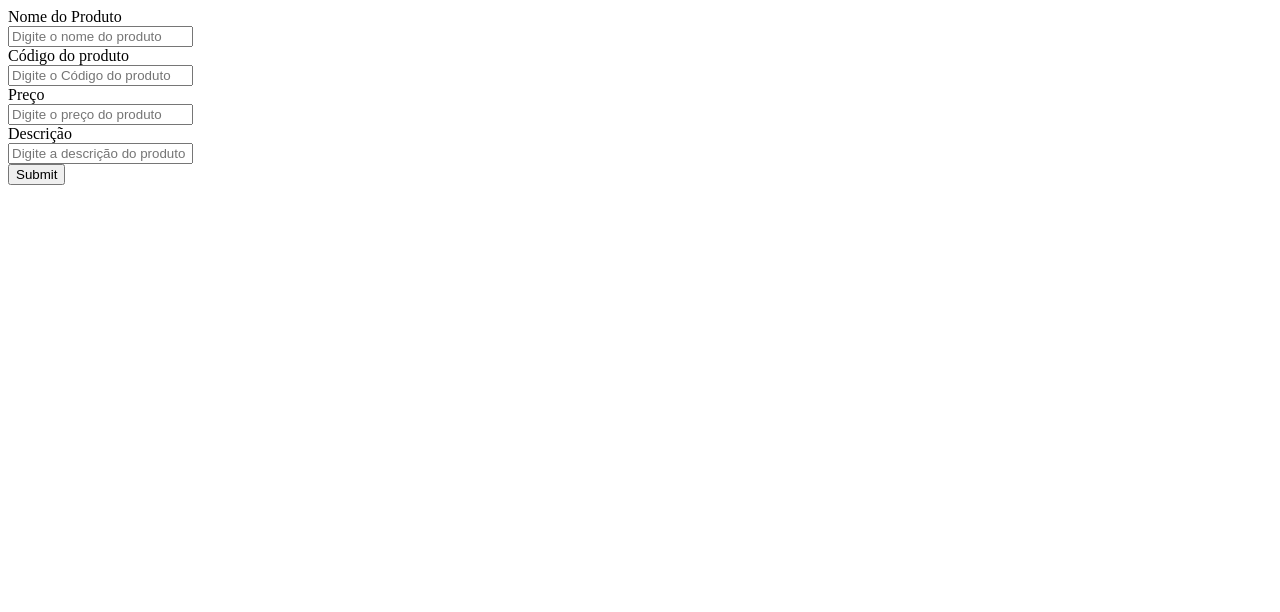
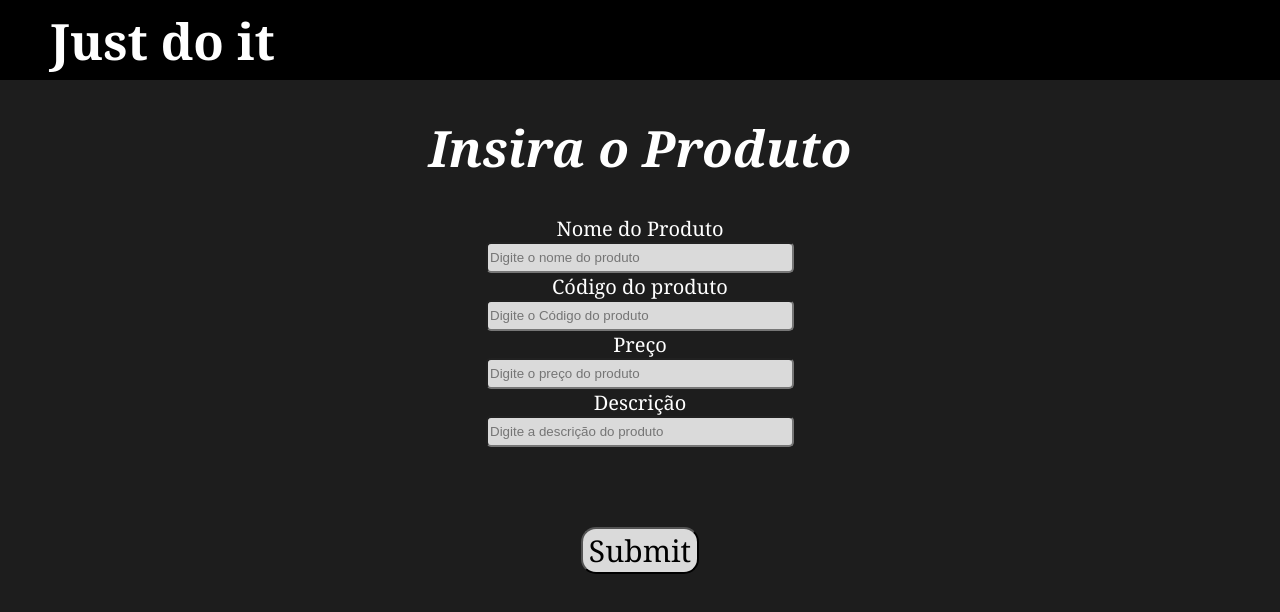
Before and after one commit to AndreL1330/AtividadeHtml, a plain HTML site: page produtos.html in a window 1280 px wide. Drawn offline with Linux system fonts and the light colour scheme.

Commit message:
arquivos HTML estilizado

```diff
--- a/produtos.html
+++ b/produtos.html
@@ -5,26 +5,96 @@
     <meta name="viewport" content="width=device-width, initial-scale=1.0">
     <title>Produtos</title>
 </head>
-<body>
+<body id="body">
+
+    <style>
+
+        #body{
+            background-color: rgb(29, 29, 29);
+            margin: 0;
+        }
+
+        #topo{
+            margin: 0;
+            padding: 0;
+            height: 80px;
+            background-color: rgb(0, 0, 0);
+        }
+
+        #texto{
+            margin: 0;
+            width: 500px;
+            position: relative;
+            top: 7px;
+            left: 50px;
+            color: white;
+            font-size: 50px;
+            font-family: Georgia, 'Times New Roman', Times, serif;
+        }
+
+        #informacao{
+            color: white;
+            font-style: italic;
+            font-size: 50px;
+            font-weight: bold;
+            font-family: Georgia, 'Times New Roman', Times, serif;
+
+        }
+
+        #menu{
+            margin-top: 30px;
+            text-align: center;
+            border-color: gray;
+        }
+
+        #descricao{
+            color: white;
+            font-family: Georgia, 'Times New Roman', Times, serif;
+            font-size: 20px;
+        }
+
+        #formulario{
+            background-color: rgb(218, 218, 218);
+            border-radius: 5px;
+            width: 300px;
+            height: 25px;
+        }
+
+        #enviar{
+            margin-top: 80px;
+            font-size: 30px;
+            border-radius: 15px;
+            background-color: rgb(218, 218, 218);
+            font-family: Georgia, 'Times New Roman', Times, serif;
+        }
+
+    </style>
+
+     <div id="topo">
+        <h1 id="texto">Just do it</h1>
+    </div>
+
+    <div id="menu">
+        <h1 id="informacao">Insira o Produto</h1>
 
     <form action="Inserir Produtos">
 
-        <label for="Nome do Produto">Nome do Produto</label> <br>
-        <input type="text" placeholder="Digite o nome do produto" required> <br>
+        <label id="descricao" for="Nome do Produto">Nome do Produto</label> <br>
+        <input id="formulario" type="text" placeholder="Digite o nome do produto" required> <br>
 
-        <label for="código do produto">Código do produto</label> <br>
-        <input type="number" placeholder="Digite o Código do produto" required> <br>
+        <label id="descricao" for="código do produto">Código do produto</label> <br>
+        <input id="formulario" type="number" placeholder="Digite o Código do produto" required> <br>
 
-        <label for="preço">Preço</label> <br>
-        <input type="number" placeholder="Digite o preço do produto" required> <br>
+        <label id="descricao" for="preço">Preço</label> <br>
+        <input id="formulario" type="number" placeholder="Digite o preço do produto" required> <br>
 
-        <label for="descrição">Descrição</label> <br>
-        <input type="text" placeholder="Digite a descrição do produto" required> <br>
+        <label id="descricao" for="descrição">Descrição</label> <br>
+        <input id="formulario" type="text" placeholder="Digite a descrição do produto" required> <br>
 
-        <input type="submit" placeholder="Cadastrar produto">
+        <input id="enviar" type="submit" placeholder="Cadastrar produto">
 
     </form>
-
+    </div>
 
 </body>
 </html>
```
Also changed, not shown: cadastro.html (+57 -19 lines), index.html (+43 -7 lines).
